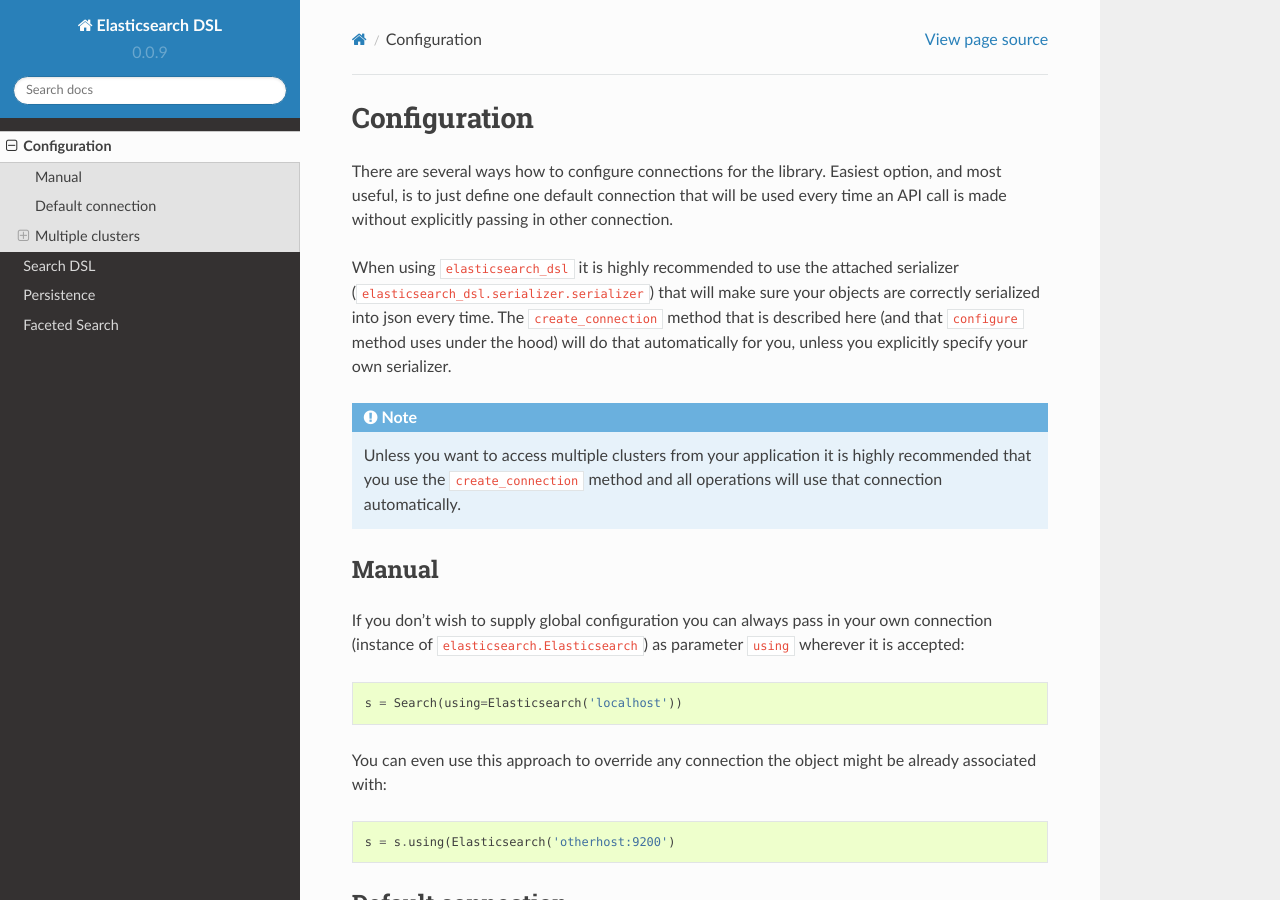
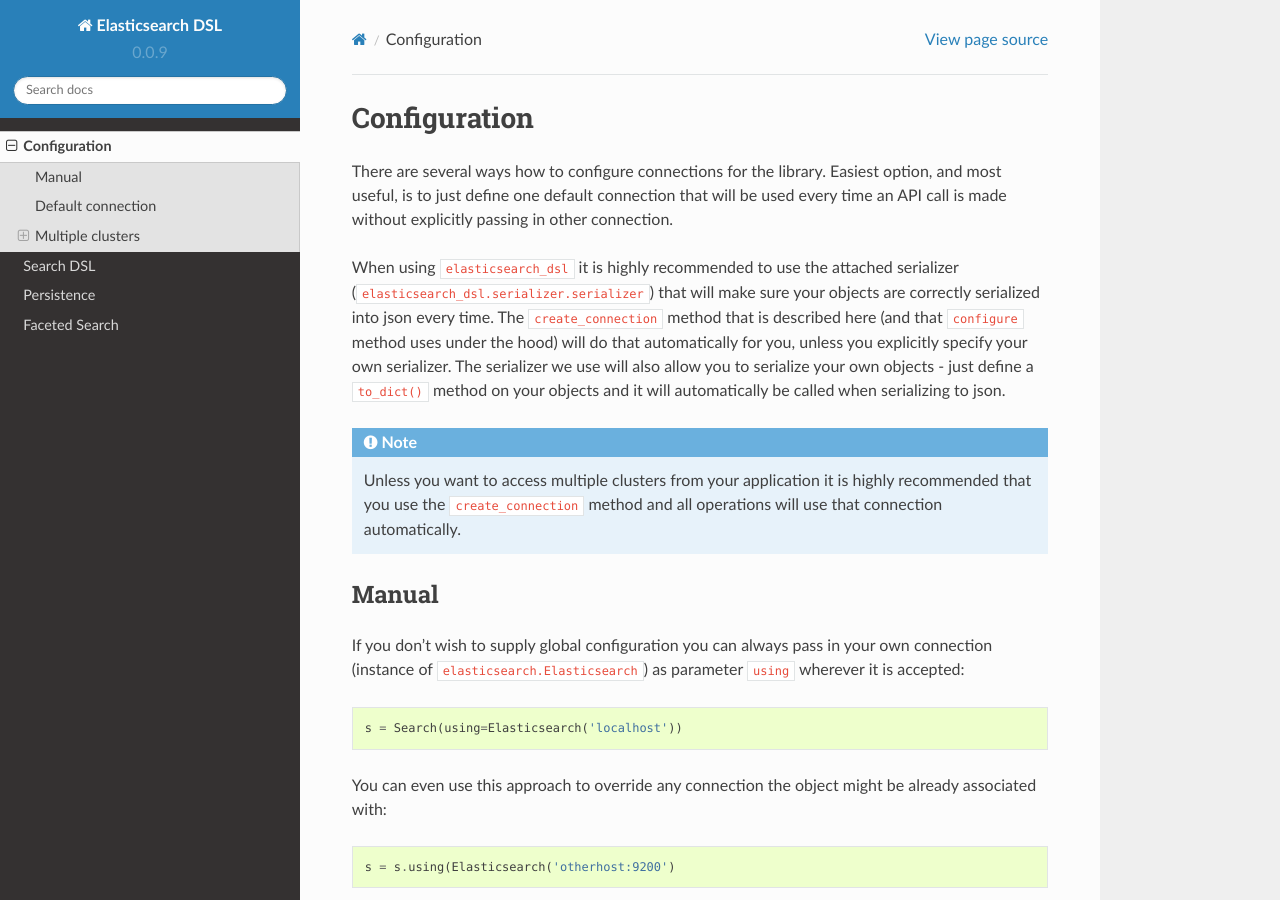
Before and after one commit to elastic/elasticsearch-dsl-py, a Sphinx documentation site: the page built from docs/configuration.rst, in a window 1280 px wide and 900 px high. Built offline with Sphinx 7.4.7 and the Read the Docs theme 2.0.0, drawn with Linux system fonts in a browser that asks for light colours.

Commit message:
Adding a note on serializer's to_dict awareness

```diff
--- a/docs/configuration.rst
+++ b/docs/configuration.rst
@@ -11,7 +11,9 @@ serializer (``elasticsearch_dsl.serializer.serializer``) that will make sure
 your objects are correctly serialized into json every time. The
 ``create_connection`` method that is described here (and that ``configure``
 method uses under the hood) will do that automatically for you, unless you
-explicitly specify your own serializer.
+explicitly specify your own serializer. The serializer we use will also allow
+you to serialize your own objects - just define a ``to_dict()`` method on your
+objects and it will automatically be called when serializing to json.
 
 .. note::
 
```
